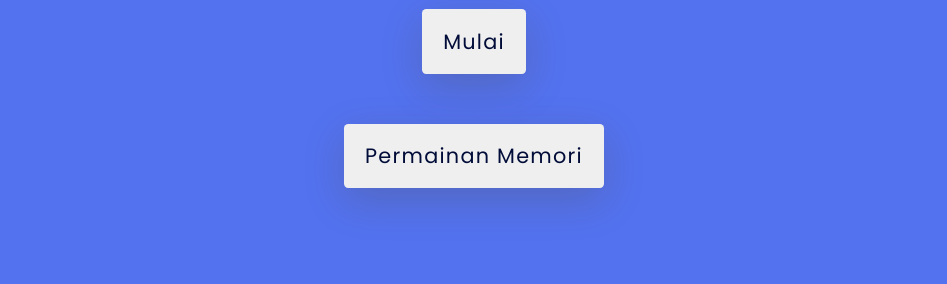
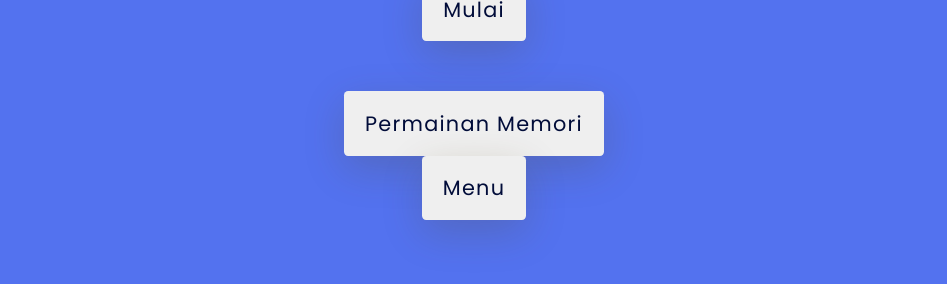
Before and after one commit to nurazizah178/sinau_carakan.github.io, a plain HTML site: page index_flags.html in a window 1280 px wide. Shown: the part 354-638 px from the top of the page, without its empty margins (166-1113 px from the left). Drawn offline with Linux system fonts and the light colour scheme.

Commit message:
Update index_flags.html

```diff
--- a/index_flags.html
+++ b/index_flags.html
@@ -24,6 +24,7 @@
         <button id="start">Mulai</button>
         <br></br>
         <a href="index_memori.html"><button>Permainan Memori</button>
+        <a href="index.html"><button>Menu</button>
     </div>
     <!-- Script -->
     <script src="./flags.js" type="text/javascript"></script>
```
